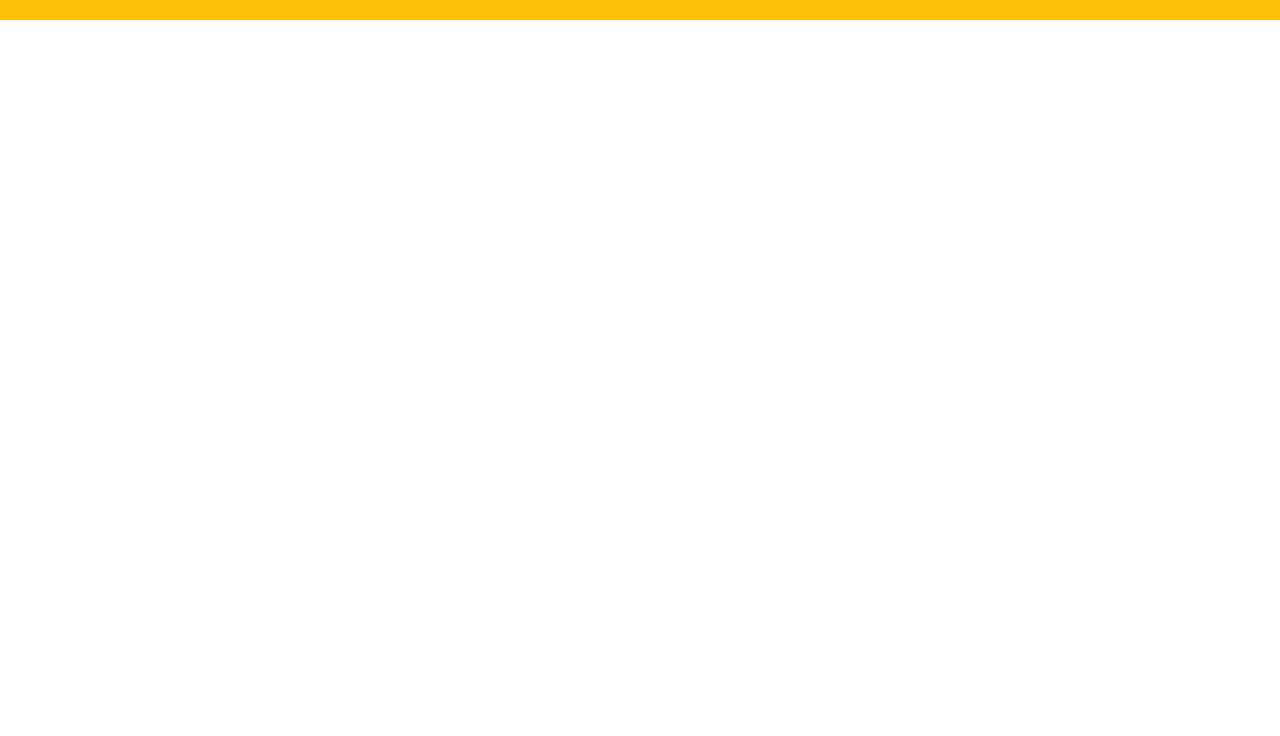
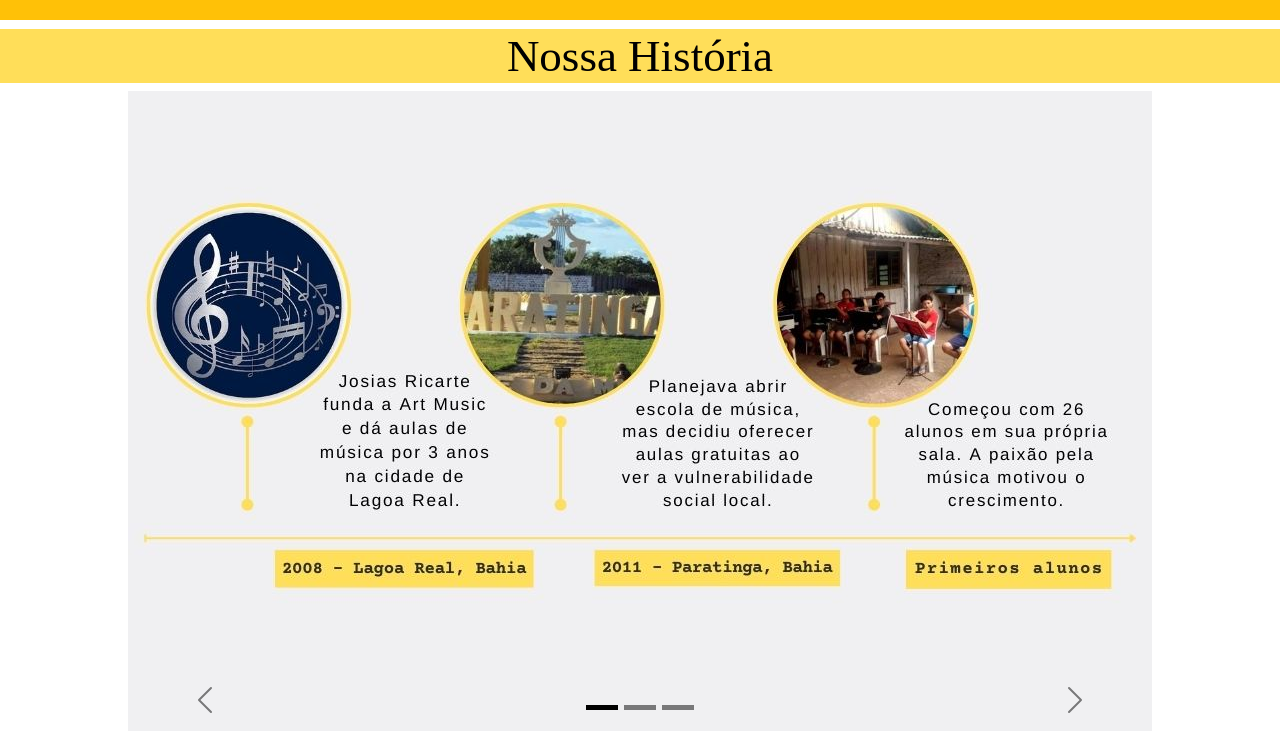
Before and after one commit to MariaYasmimOliveira/projeto-aguia, a plain HTML site: page nossahistoria.html in a window 1280 px wide. Shown: the part 76-812 px from the top of the page. Drawn offline with nearby package versions, Linux system fonts and the light colour scheme.

Commit message:
Cria carrossel linha do tempo à página Nossa História

```diff
--- a/nossahistoria.html
+++ b/nossahistoria.html
@@ -48,9 +48,35 @@
 
 
 <div>
-    <div>
 
+  <h1> Nossa História</h1>
+
+    <div id="carousel-historia" class="carousel slide">
+  <div class="carousel-indicators">
+    <button type="button" data-bs-target="#carousel-historia" data-bs-slide-to="0" class="active" aria-current="true" aria-label="Slide 1"></button>
+    <button type="button" data-bs-target="#carousel-historia" data-bs-slide-to="1" aria-label="Slide 2"></button>
+    <button type="button" data-bs-target="#carousel-historia" data-bs-slide-to="2" aria-label="Slide 3"></button>
+  </div>
+  <div class="carousel-inner">
+    <div class="carousel-item active">
+      <img src="image/Linha_Tempo1.jpg" class="d-block w-100" alt="Imagem com os 3 primeiros acontecimentos da linha do tempo do projeto">
     </div>
+    <div class="carousel-item">
+      <img src="image/Linha_Tempo2.jpg" class="d-block w-100" alt="Imagem com mais 3 acontecimentos da linha do tempo do projeto">
+    </div>
+    <div class="carousel-item">
+      <img src="image/Linha_Tempo3.jpg" class="d-block w-100" alt="Imagem com os 3 últimos acontecimentos da linha do tempo do projeto">
+    </div>
+  </div>
+  <button class="carousel-control-prev" type="button" data-bs-target="#carousel-historia" data-bs-slide="prev">
+    <span class="carousel-control-prev-icon" aria-hidden="true"></span>
+    <span class="visually-hidden">Previous</span>
+  </button>
+  <button class="carousel-control-next" type="button" data-bs-target="#carousel-historia" data-bs-slide="next">
+    <span class="carousel-control-next-icon" aria-hidden="true"></span>
+    <span class="visually-hidden">Next</span>
+  </button>
+</div>
 </div>
 
 
--- a/style.css
+++ b/style.css
@@ -156,3 +156,41 @@ a {
     font-weight: bold;
     font-style: normal;
 }
+
+#carousel-historia {
+  width: 80%;
+  margin: 5px auto;
+}
+
+#carousel-historia .carousel-item img {
+  margin-top: 0%;
+  object-fit: cover;
+}
+
+.carousel-indicators {
+    bottom: 5px;
+}
+
+.carousel-control-prev, .carousel-control-next {
+  bottom: 15px;
+  top: auto;
+}
+
+.carousel-indicators [data-bs-target],
+.carousel-indicators .active {
+  background-color: #000;
+  border: 1px solid #000;
+}
+
+.carousel-control-prev-icon, .carousel-control-next-icon {
+  filter: invert(100%);
+}
+
+h1 {
+  background-color: #FFDE59;
+  color: black;
+  text-align: center;
+  font-family: "Times New Roman", Times, serif;
+  font-size: 45px;
+  margin-top: 10px;
+}
```
Also changed, not shown: image/Linha_Tempo1.jpg (added), image/Linha_Tempo2.jpg (added), image/Linha_Tempo3.jpg (added).
